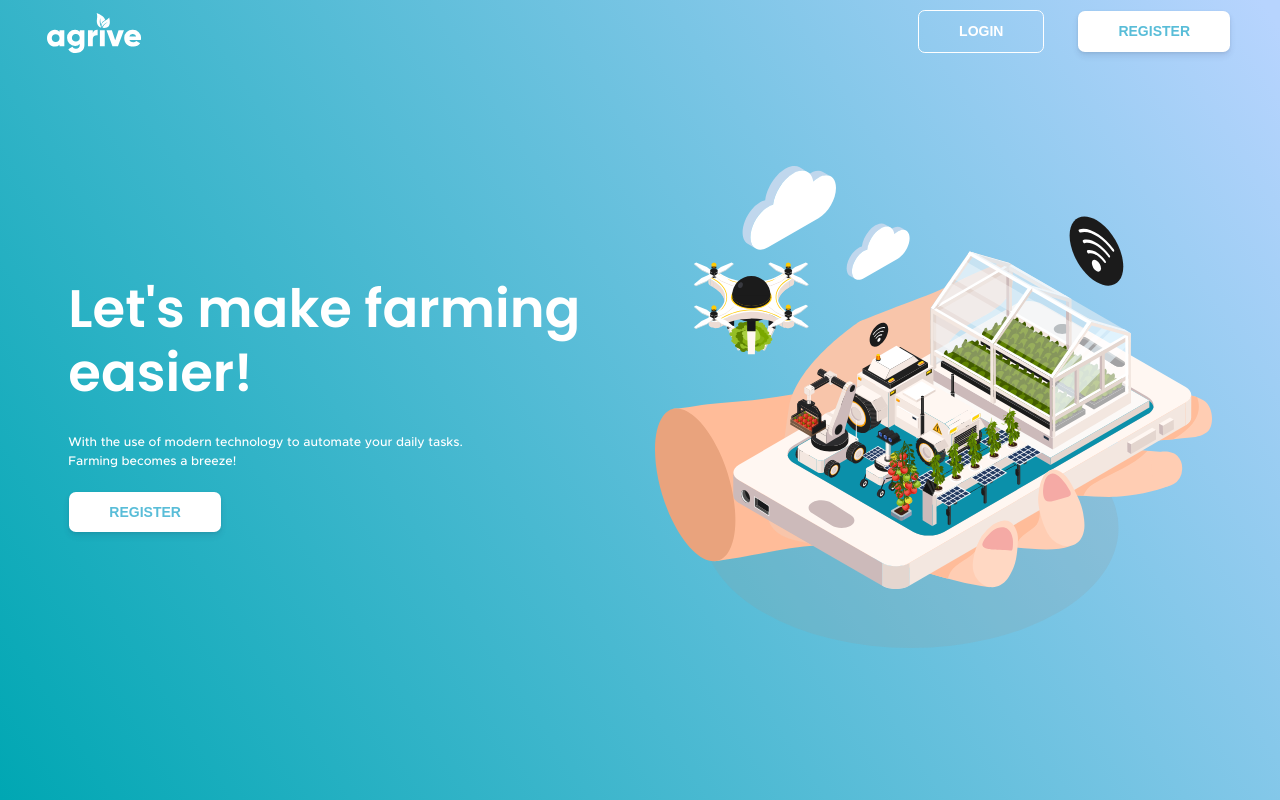
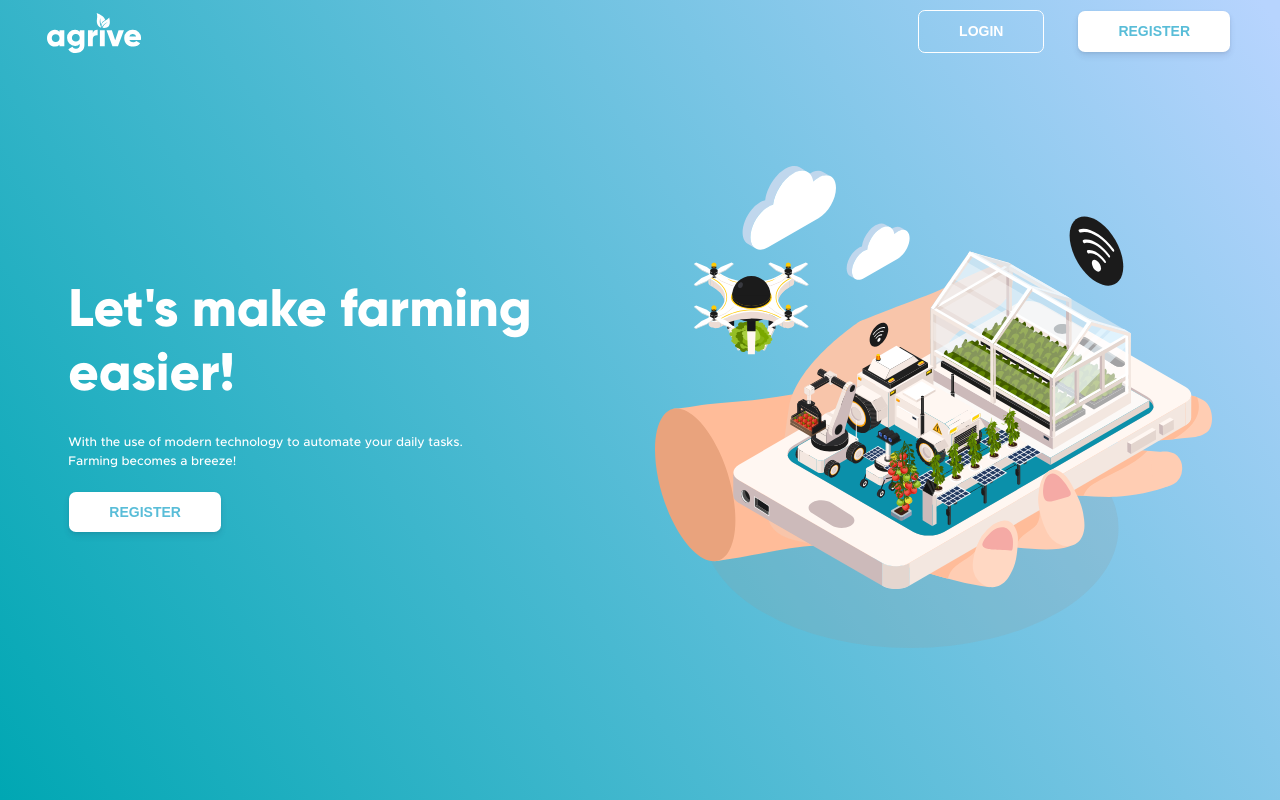
Before and after one commit to nelsonifechukwu/agrive, a PHP site: page / in a window 1280 px wide. Run offline with PHP 8.4, Linux system fonts and the light colour scheme; some libraries are stand-ins or nearby versions.

Commit message:
Changed the font style for the dashboard and removed the refresh rate functionality

```diff
--- a/assets/demo/demo.css
+++ b/assets/demo/demo.css
@@ -6,6 +6,15 @@
 @font-face{
 	font-family: Metropolis;
   src: url(../fonts/Metropolis-Medium.otf);
+}
+@font-face{
+	font-family: Gilroy;
+	src: url(../fonts/Gilroy-ExtraBold.otf);
+	font-weight: bold;
+}
+@font-face{
+	font-family: Gilroy;
+  src: url(../fonts/Gilroy-Light.otf);
 }
 
 .tim-row {
@@ -82,6 +91,10 @@ p{
 	font-family: 'Metropolis', sans-serif;
 }
 
+.white-content{
+	font-family: 'Gilroy',sans-serif;
+}
+
 .main {
 	width: 100%;
 	height: 100vh;
@@ -91,6 +104,12 @@ p{
 .main-content {
 	height: 80%;
 }
+
+.main-content-display{
+	font-family: 'Gilroy', sans-serif;
+	font-weight: bold;
+}
+
 
 .btn-outline-light {
 	border: 1px solid #ffffff;
--- a/index.php
+++ b/index.php
@@ -79,7 +79,7 @@
 				<div class="row">
 					<div class="col-md-6 d-flex align-items-center">
 						<div class="display-text">
-							<h1 class="display-1 text-white">
+							<h1 class="display-1 text-white main-content-display">
 								Let's make farming easier!
 							</h1>
 							<p class="lead text-white mb-3">
```
Also changed, not shown: examples/client-dashboard.php (+4 -4 lines), assets/fonts/Gilroy-ExtraBold.otf (added), assets/fonts/Gilroy-Light.otf (added).
